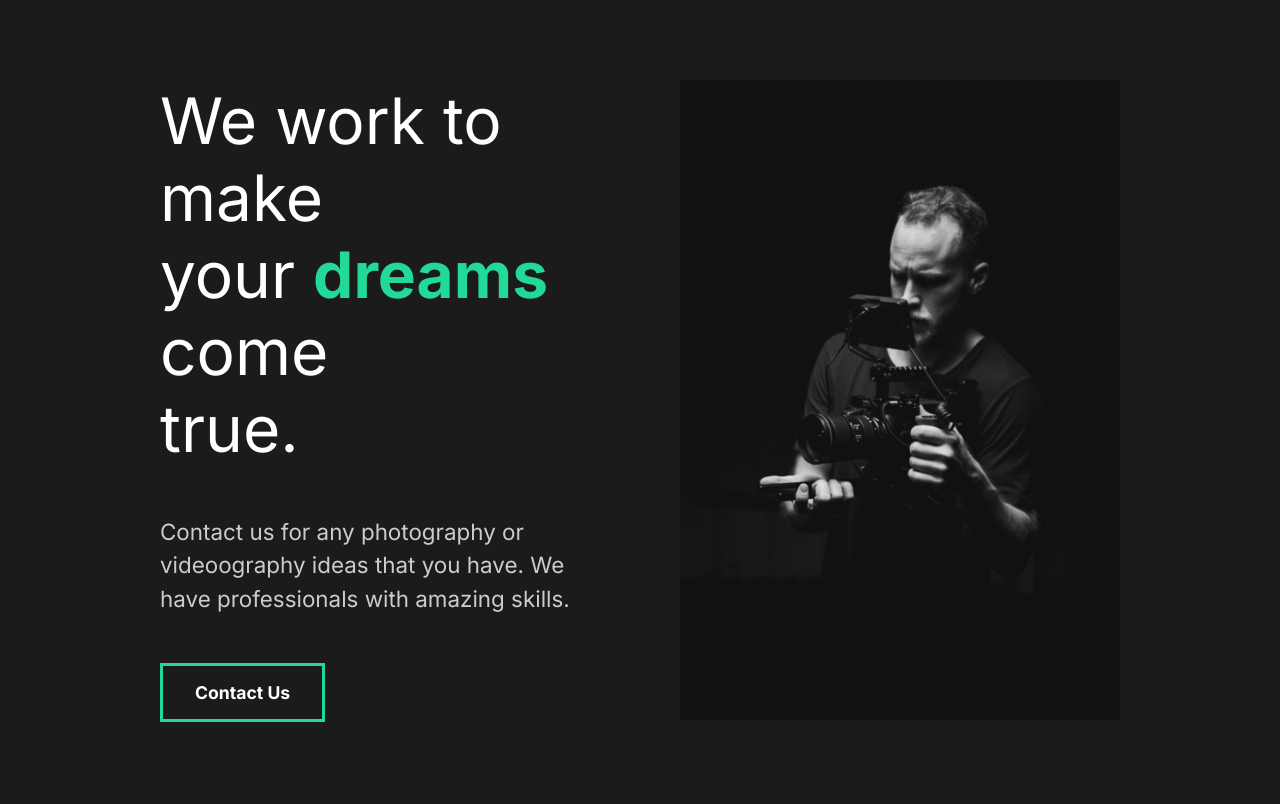
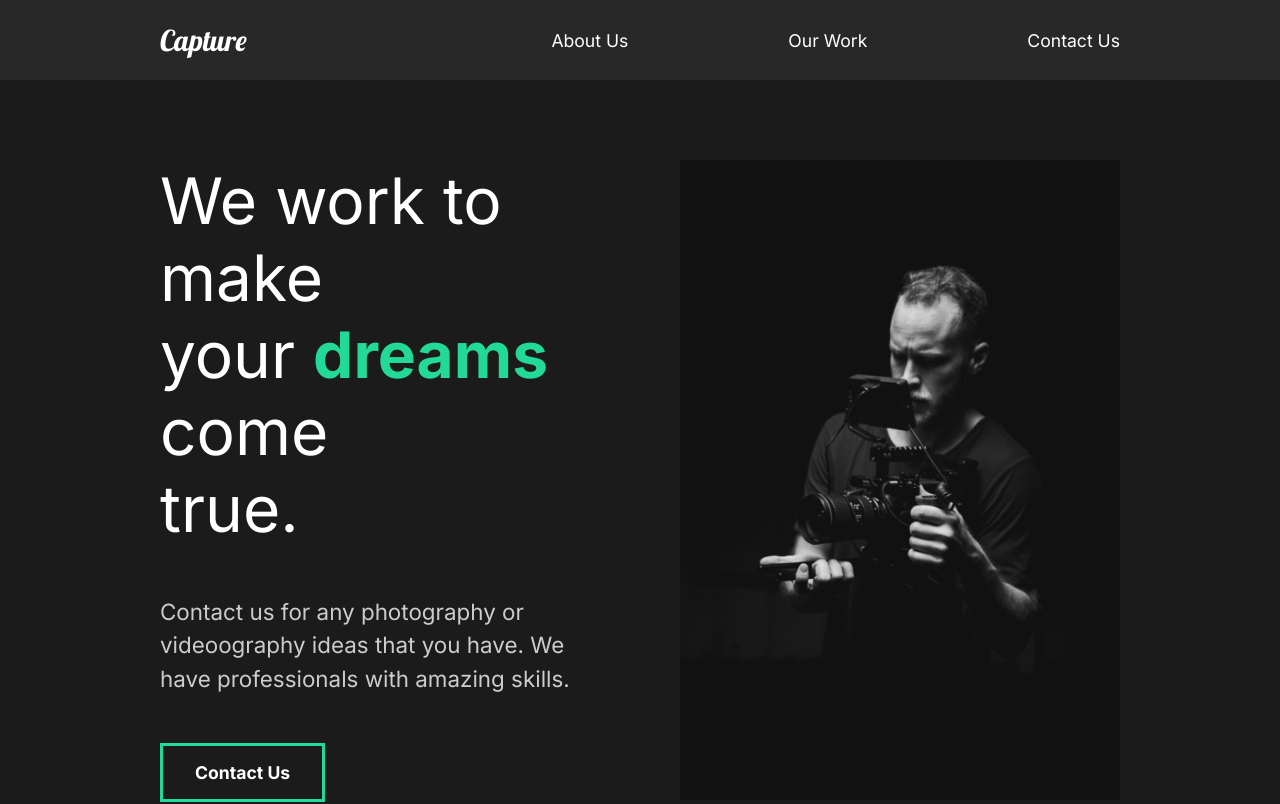
Before and after one commit to sdsimkins/react-capture, a React (Create React App) app: page / in a window 1280 px wide. Shown: the top 804 px of the page. Built offline with nearby package versions, Linux system fonts and the light colour scheme.

Commit message:
8. Created Nav

```diff
--- a/src/App.js
+++ b/src/App.js
@@ -3,11 +3,13 @@
 import GlobalStyle from "./components/GlobalStyle";
 // Import Pages
 import AboutUs from "./pages/AboutUs";
+import Nav from "./components/Nav"
 
 function App() {
   return (
     <div className="App">
       <GlobalStyle />
+      <Nav />
       <AboutUs/>
     </div>
   );
--- /dev/null
+++ b/src/components/Nav.js
@@ -0,0 +1,51 @@
+import React from "react";
+import styled from "styled-components";
+
+const Nav = () => {
+
+    return (
+        <StyledNav>
+            <h1><a id="logo" href="#">Capture</a></h1>
+            <ul>
+                <li>
+                    <a href="">About Us</a>
+                </li>
+                <li>
+                    <a href="">Our Work</a>
+                </li>
+                <li>
+                    <a href="">Contact Us</a>
+                </li>
+            </ul>
+        </StyledNav>
+    )
+}
+
+const StyledNav = styled.nav`
+    min-height: 10vh;
+    display: flex;
+    margin: auto;
+    justify-content: space-between;
+    align-items: center;
+    padding: 1rem 10rem;
+    background: #282828;
+    a {
+        color: white;
+        text-decoration: none;
+    }
+    ul {
+        display: flex;
+        list-style: none;
+    }
+    #logo {
+        font-size: 1.8rem;
+        font-family: "Lobster", cursive;
+        font-weight: lighter;
+    }
+    li {
+        padding-left: 10rem;
+        position: relative;
+    }
+`;
+
+export default Nav;
```
